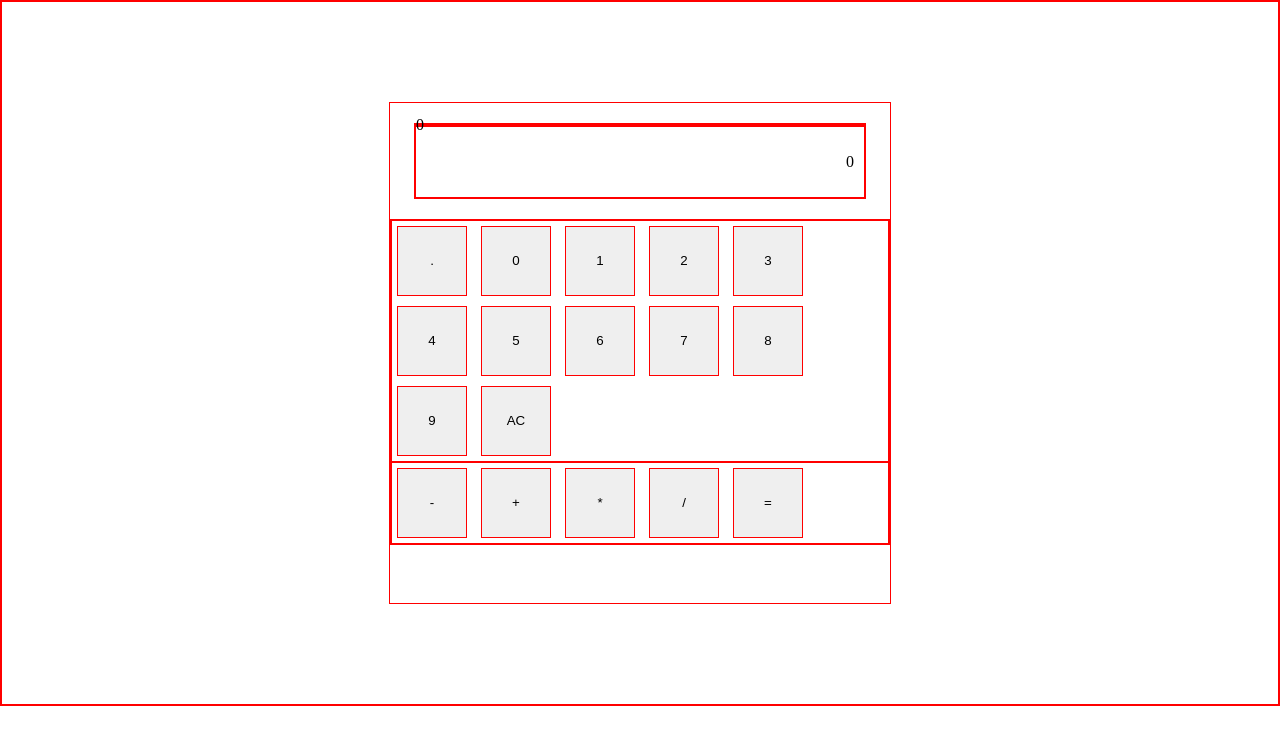
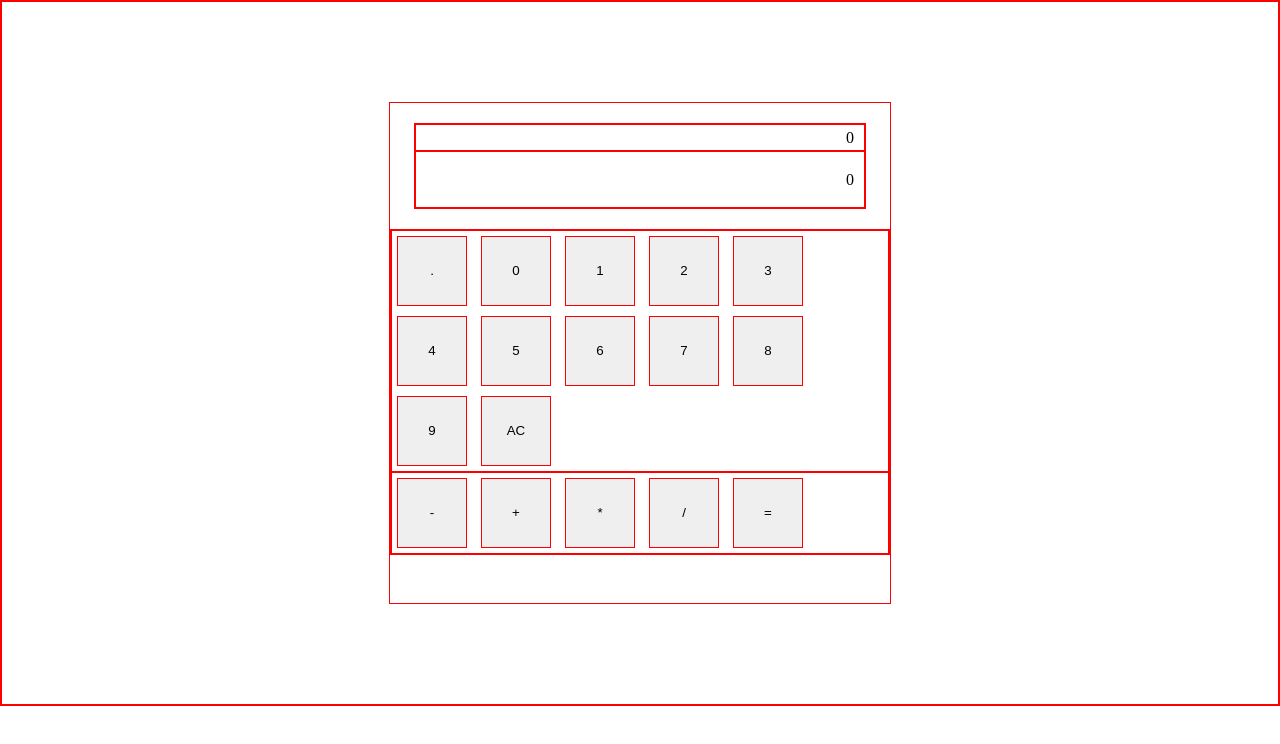
Before and after one commit to black23cat/calculator, a plain HTML site: page index.html in a window 1280 px wide. Drawn offline with Linux system fonts and the light colour scheme.

Commit message:
First commit

```diff
--- a/style.css
+++ b/style.css
@@ -15,17 +15,22 @@
 }
 
 .screen{
+  display: flex;
+  flex-direction: column;
   width: 450px;
 	margin: 20px auto;
 }
 
-  .btmScreen{
+.btmScreen,
+.topScreen{
   display: flex;
-    height: 70px;
   justify-content: end;
   align-items: center;
   padding-right: 10px;
+  height: 55px;
 }
+
+.topScreen{height: 25px;}
 
 
 button{
```
Lines whose indentation alone changed are shown as unchanged.
